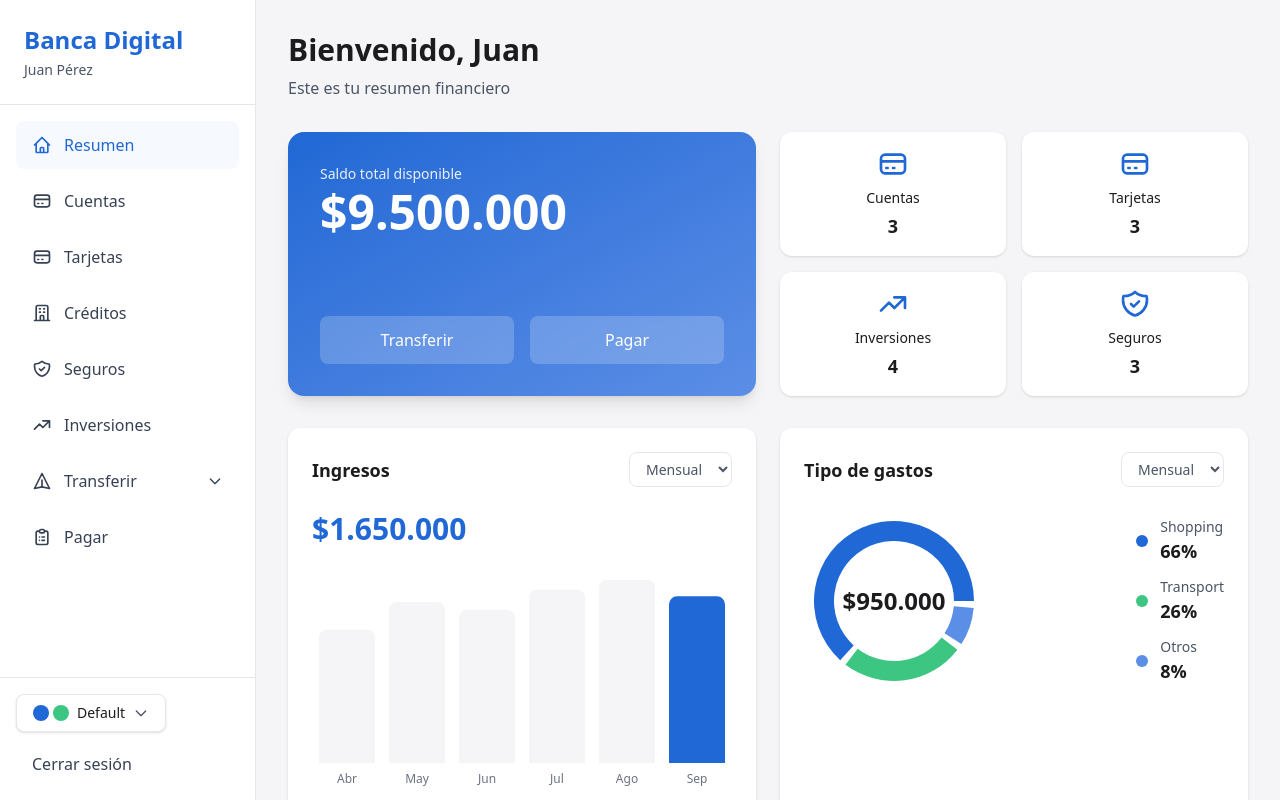
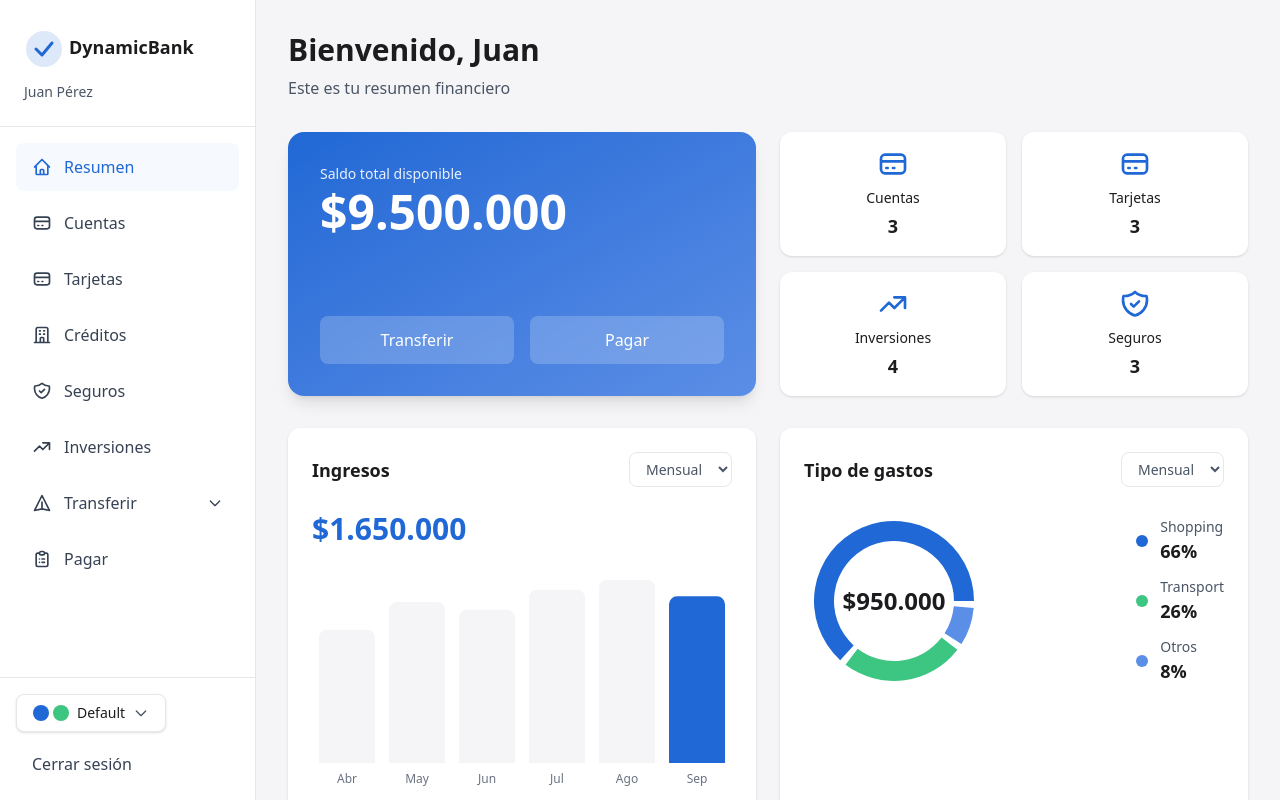
Before and after one commit to modyo-community/banking-prototype, a Next.js app: page / in a window 1280 px wide. Built offline with nearby package versions, Linux system fonts and the light colour scheme.

Commit message:
Mejoras gráficas

```diff
--- a/components/Sidebar.tsx
+++ b/components/Sidebar.tsx
@@ -52,7 +52,17 @@ export default function Sidebar() {
   return (
     <aside className="hidden md:flex w-64 bg-white border-r border-gray-200 flex-col">
       <div className="p-4 lg:p-6 border-b border-gray-200">
-        <h1 className="text-xl lg:text-2xl font-bold text-primary">Banca Digital</h1>
+        <Link href="/" className="block mb-2 hover:opacity-80 transition-opacity">
+          <svg width="180" height="50" viewBox="0 0 180 50" fill="none" xmlns="http://www.w3.org/2000/svg">
+            {/* Icon - Modern banking symbol */}
+            <circle cx="20" cy="25" r="18" fill="var(--color-primary)" opacity="0.15"/>
+            <path d="M12 25L18 31L28 19" stroke="var(--color-primary)" strokeWidth="3" strokeLinecap="round" strokeLinejoin="round"/>
+            {/* Text */}
+            <text x="45" y="30" fontFamily="system-ui, -apple-system, sans-serif" fontSize="18" fontWeight="700" fill="var(--color-dark)">
+              DynamicBank
+            </text>
+          </svg>
+        </Link>
         <p className="text-sm text-gray-600 mt-1">Juan Pérez</p>
       </div>
 
```
